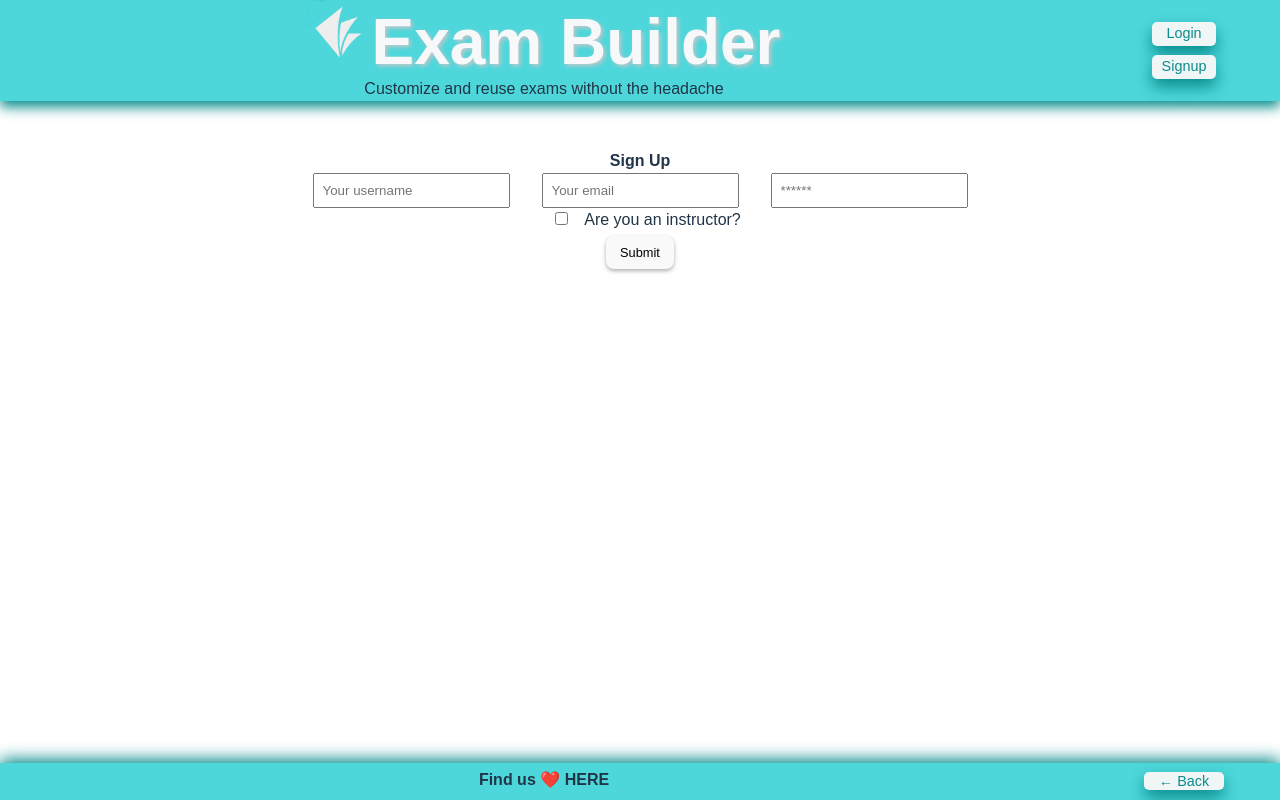
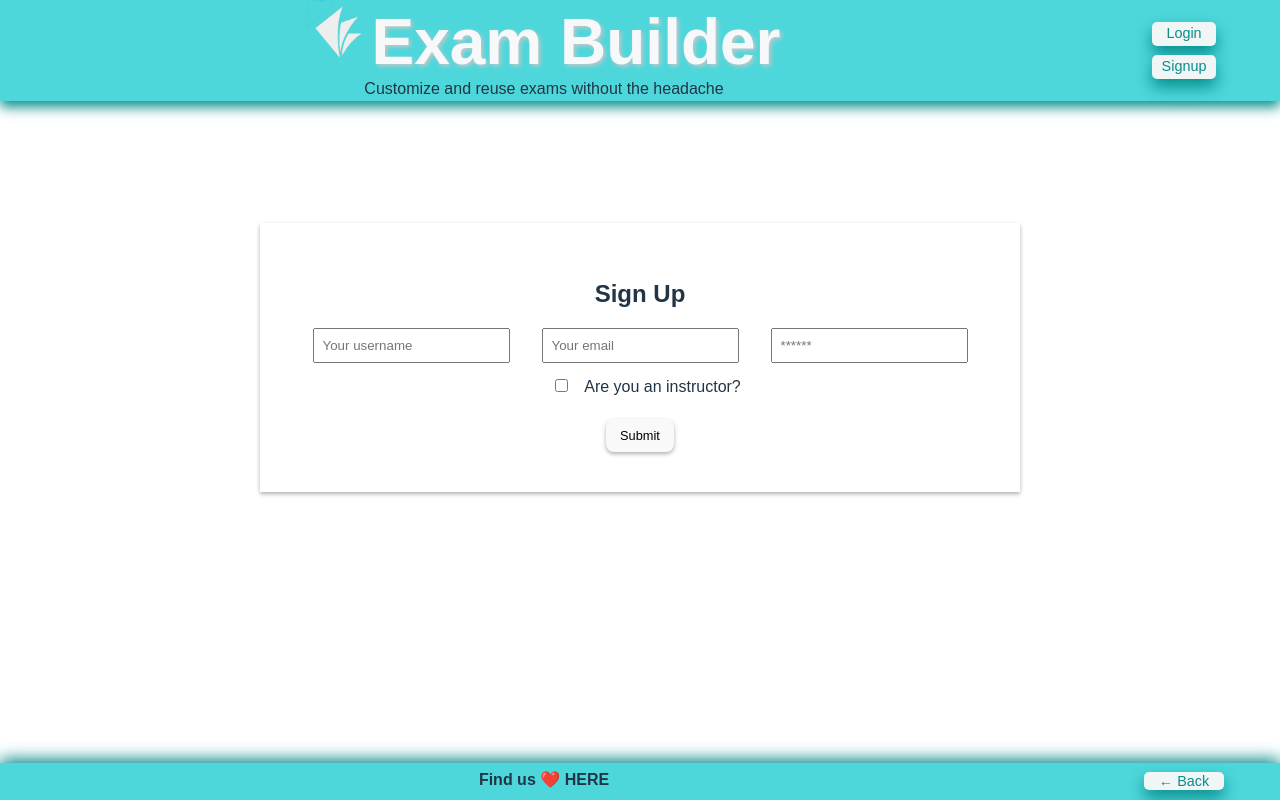
Before and after one commit to JessicaDubina/exam-builder, a React (Vite) app in the folder client/: page /signup in a window 1280 px wide. Built offline with nearby package versions, Linux system fonts and the light colour scheme; no server answers; a web font is replaced by a local one.

Commit message:
updated signin and login css to position elements. Reassigned footer element to not conflict

```diff
--- a/client/src/App.css
+++ b/client/src/App.css
@@ -57,6 +57,13 @@
   margin: 1rem
 }
 
+.login-container {
+  display: flex;
+  justify-content: center;
+  align-items: center;
+  min-height: 60vh;
+}
+
 .segment {
   display: flex;
   width: auto;
@@ -64,6 +71,10 @@
   border: lightgray;
   padding: .3rem;
   box-shadow: 0 2px 4px 0 #afb1b1;
+}
+
+.login-title {
+  margin: 1rem;
 }
 
 input {
@@ -94,3 +105,8 @@ input {
   height: 50vh;
   overflow-y: auto;
 }
+
+#isInstructor {
+  margin: 1rem;
+  margin-bottom: 1.5rem;
+}
--- a/client/src/components/Footer/index.jsx
+++ b/client/src/components/Footer/index.jsx
@@ -5,7 +5,7 @@ const Footer = () => {
   const location = useLocation();
   const navigate = useNavigate();
   return (
-    <footer className="container w-100 mt-auto">
+    <footer className="">
 
 
         <h4 className='footer-content text-center mb-5'>
--- a/client/src/pages/Login.jsx
+++ b/client/src/pages/Login.jsx
@@ -45,10 +45,10 @@ const Login = () => {
 
   return (
     //TODO: Update these classes. Taken from boilerplate signup page
-    <main className="flex-row justify-center mb-4">
-      <div className="col-12 col-lg-10">
+    <main className="login-container">
+      <div className="segment">
         <div className="card">
-          <h4 className="card-header bg-dark text-light p-2">Login</h4>
+          <h2 className="login-title">Login</h2>
           <div className="card-body">
             {data ? (
               <p>
--- a/client/src/pages/Signup.jsx
+++ b/client/src/pages/Signup.jsx
@@ -56,10 +56,10 @@ const Signup = () => {
   };
 
   return (
-    <main className="flex-row justify-center mb-4">
-      <div className="col-12 col-lg-10">
+    <main className="login-container">
+      <div className="segment">
         <div className="card">
-          <h4 className="card-header bg-dark text-light p-2">Sign Up</h4>
+          <h2 className="login-title">Sign Up</h2>
           <div className="card-body">
             {data ? (
               <p>
```
